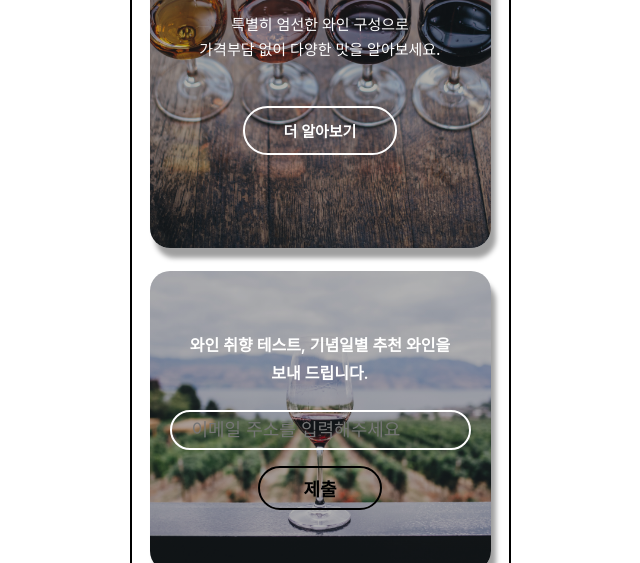
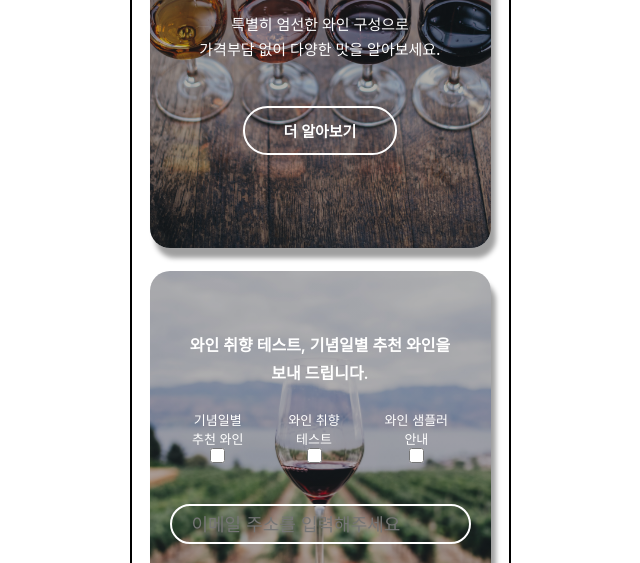
Before and after one commit to ANTARES-KOR/ModuWine, a plain HTML site: page index.html in a window 1280 px wide. Shown: the part 1136-1699 px from the top of the page, without its empty margins (320-960 px from the left). Drawn offline with Linux system fonts and the light colour scheme.

Commit message:
체크박스 추가
마지막 이메일 제출 폼에 체크박스 추가
버튼 누르면 해당 체크박스 자동체크기능 제작

```diff
--- a/index.html
+++ b/index.html
@@ -27,7 +27,7 @@
                 당신을 위한 와인을 골라드립니다.
               </p>
             </h4>
-            <button class="cta-btn">
+            <button class="cta-btn wine-service-btn">
               <span>더 알아보기</span>
             </button>
           </section>
@@ -42,7 +42,7 @@
               <p class="hero-section__elaborate">네가지 질문에 답만 하면,</p>
               <p class="hero-section__elaborate">어느새 내 와인이 짜자잔!</p>
             </h4>
-            <button class="cta-btn">
+            <button class="cta-btn wine-test-btn">
               <span>테스트 하러 가기</span>
             </button>
           </section>
@@ -57,7 +57,7 @@
                 가격부담 없이 다양한 맛을 알아보세요.
               </p>
             </h4>
-            <button class="cta-btn">
+            <button class="cta-btn wine-sampler-btn">
               <span>더 알아보기</span>
             </button>
           </section>
@@ -73,6 +73,36 @@
             method="POST"
             accept-charset="UTF-8"
           >
+            <div class="checklist">
+              <label
+                ><span>기념일별</span><span>추천 와인</span>
+                <input
+                  type="checkbox"
+                  class="specialDay"
+                  id="specialDay"
+                  name="specialDay"
+                  value="기념일별 추천 와인"
+                />
+              </label>
+              <label
+                ><span>와인 취향</span><span>테스트</span>
+                <input
+                  type="checkbox"
+                  class="wineTest"
+                  id="wineTest"
+                  name="wineTest"
+                />
+              </label>
+              <label
+                ><span>와인 샘플러</span><span>안내</span>
+                <input
+                  type="checkbox"
+                  class="wineSampler"
+                  id="wineSampler"
+                  name="wineSampler"
+                />
+              </label>
+            </div>
             <input
               class="email-input"
               id="email"
--- a/script/ctaButtonClick.js
+++ b/script/ctaButtonClick.js
@@ -1,9 +1,19 @@
-const ctaBtnArr = document.querySelectorAll(".cta-btn");
+const ctaBtnArr = document.querySelectorAll('.cta-btn');
 function handleCtaBtnClick(e) {
-    window.scrollTo(0, 1500);
-    const emailInput = document.querySelector(".email-input");
-    emailInput.focus();
+  window.scrollTo(0, 1500);
+  if (e.target.classList.contains('wine-service-btn')) {
+    const checkBoxA = document.querySelector('.specialDay');
+    checkBoxA.checked = true;
+  } else if (e.target.classList.contains('wine-sampler-btn')) {
+    const checkBoxB = document.querySelector('.wineSampler');
+    checkBoxB.checked = true;
+  } else {
+    const checkBoxC = document.querySelector('.wineTest');
+    checkBoxC.checked = true;
+  }
+  const emailInput = document.querySelector('.email-input');
+  emailInput.focus();
 }
 ctaBtnArr.forEach(function (btn) {
-    btn.addEventListener("click", handleCtaBtnClick);
+  btn.addEventListener('click', handleCtaBtnClick);
 });
--- a/style/pages/index.css
+++ b/style/pages/index.css
@@ -70,7 +70,7 @@ section {
   margin-top: var(--margin-vertical);
   box-sizing: border-box;
   width: 100%;
-  height: 300px;
+  height: 400px;
   padding: 50px 20px;
   border-radius: 20px;
 
@@ -95,7 +95,7 @@ section {
 }
 
 .email-form {
-  height: 100px;
+  height: 200px;
   width: 100%;
   display: flex;
   flex-direction: column;
@@ -117,6 +117,7 @@ section {
   outline: none;
 }
 .submit-btn {
+  margin-top: -20px;
   right: 5px;
   width: 120px;
   height: 40px;
@@ -131,3 +132,29 @@ section {
 .submit-btn:focus {
   outline: none;
 }
+
+label > span {
+  color: white;
+  text-align: center;
+  font-size: 13px;
+}
+
+.checklist {
+  width: 100%;
+  display: flex;
+  justify-content: space-around;
+  align-items: center;
+}
+
+.checklist > label {
+  display: flex;
+  flex-direction: column;
+  justify-content: center;
+  align-items: center;
+}
+
+.checklist > label > input {
+  width: 15px;
+  height: 15px;
+  border-radius: 50%;
+}
```
